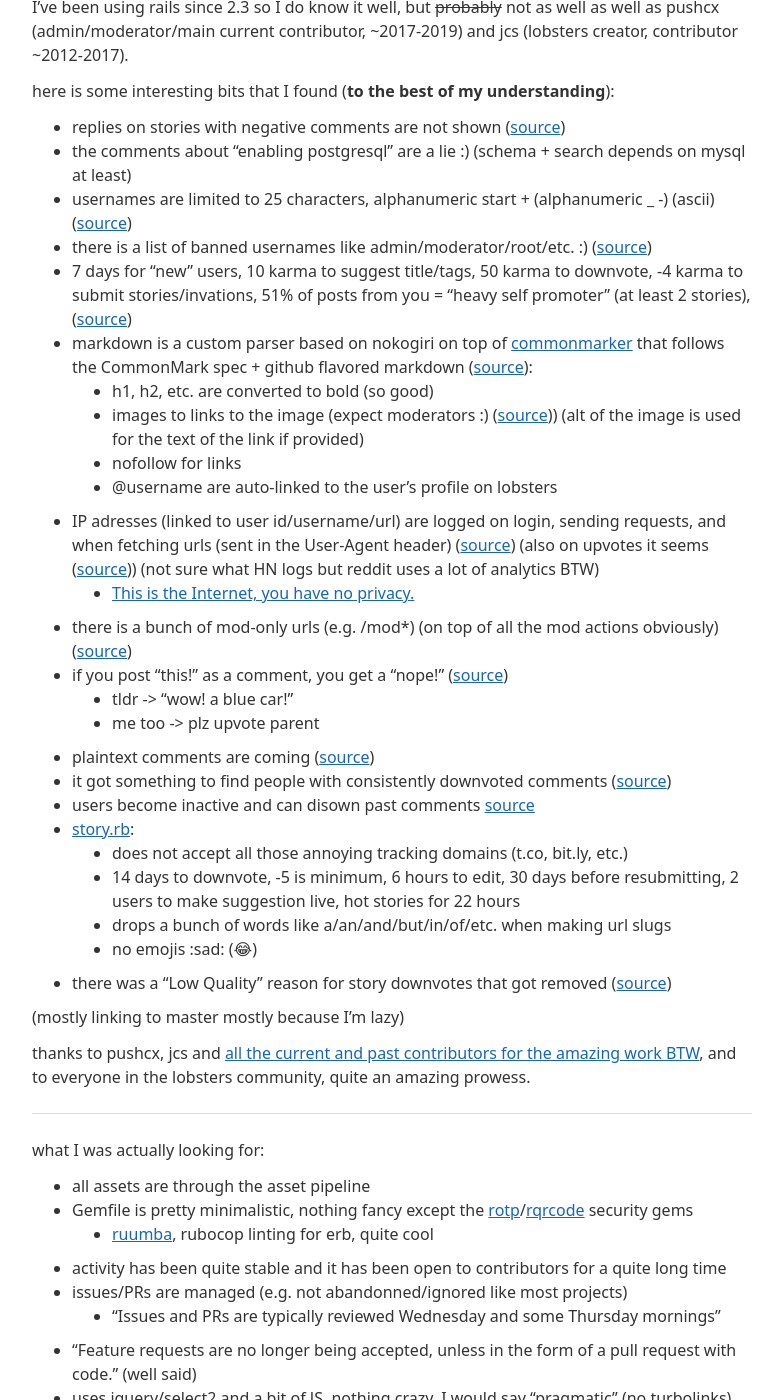
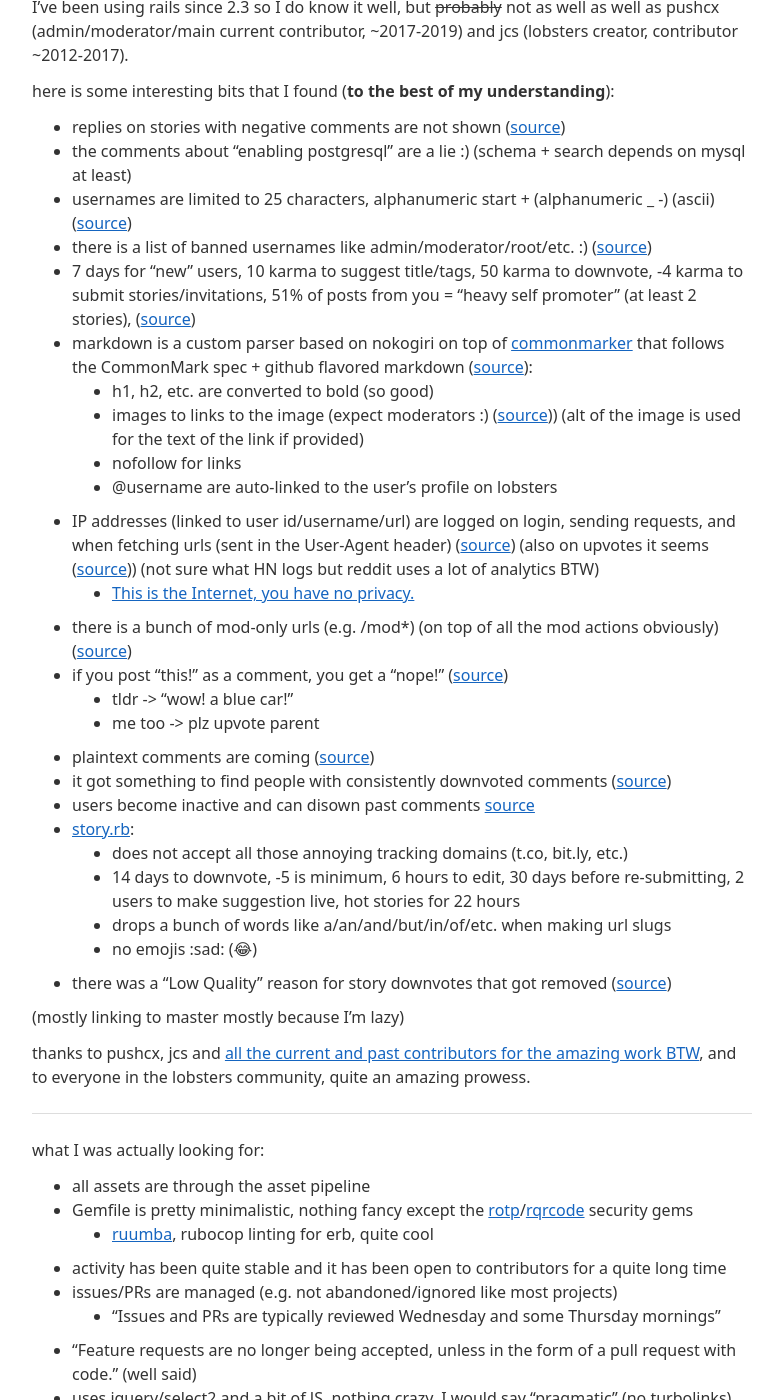
Before and after one commit to localhostdotdev/localhostdotdev.github.io, a Jekyll site: the page built from lobsters.md, in a window 1280 px wide and 1400 px high, scrolled down 403 px. Shown: the whole window, without its empty margins (248-1031 px from the left). Built offline with Jekyll 4.4.1, drawn with Linux system fonts in a browser that asks for light colours; some of the changed text lies outside the part shown.

Commit message:
spelling

```diff
--- a/lobsters.md
+++ b/lobsters.md
@@ -24,13 +24,13 @@ here is some interesting bits that I found (**to the best of my understanding**)
 - the comments about "enabling postgresql" are a lie :) (schema + search depends on mysql at least)
 - usernames are limited to 25 characters, alphanumeric start + (alphanumeric _ -) (ascii) ([source](https://github.com/lobsters/lobsters/blob/master/app/models/user.rb#L78-L80))
 - there is a list of banned usernames like admin/moderator/root/etc. :) ([source](https://github.com/lobsters/lobsters/blob/master/app/models/user.rb#L103-L106))
--  7 days for "new" users, 10 karma to suggest title/tags, 50 karma to downvote, -4 karma to submit stories/invations, 51% of posts from you = "heavy self promoter" (at least 2 stories), ([source](https://github.com/lobsters/lobsters/blob/master/app/models/user.rb#L108-L127))
+-  7 days for "new" users, 10 karma to suggest title/tags, 50 karma to downvote, -4 karma to submit stories/invitations, 51% of posts from you = "heavy self promoter" (at least 2 stories), ([source](https://github.com/lobsters/lobsters/blob/master/app/models/user.rb#L108-L127))
 - markdown is a custom parser based on nokogiri on top of [commonmarker](https://github.com/gjtorikian/commonmarker) that follows the CommonMark spec + github flavored markdown ([source](https://github.com/lobsters/lobsters/blob/master/extras/markdowner.rb)):
   - h1, h2, etc. are converted to bold (so good)
   - images to links to the image (expect moderators :) ([source](https://github.com/lobsters/lobsters/commit/efe350581144019f25c8e69d826f14bc6e66ae08))) (alt of the image is used for the text of the link if provided)
   - nofollow for links
   - @username are auto-linked to the user's profile on lobsters
-- IP adresses (linked to user id/username/url) are logged on login, sending requests, and when fetching urls (sent in the User-Agent header) ([source](https://github.com/lobsters/lobsters/search?q=remote_ip&unscoped_q=remote_ip)) (also on upvotes it seems ([source](https://github.com/lobsters/lobsters/commit/0cea4d497cb5f86a8b623c880c650524b44b4255))) (not sure what HN logs but reddit uses a lot of analytics BTW)
+- IP addresses (linked to user id/username/url) are logged on login, sending requests, and when fetching urls (sent in the User-Agent header) ([source](https://github.com/lobsters/lobsters/search?q=remote_ip&unscoped_q=remote_ip)) (also on upvotes it seems ([source](https://github.com/lobsters/lobsters/commit/0cea4d497cb5f86a8b623c880c650524b44b4255))) (not sure what HN logs but reddit uses a lot of analytics BTW)
   - [This is the Internet, you have no privacy.](https://lobste.rs/privacy)
 - there is a bunch of mod-only urls (e.g. /mod\*) (on top of all the mod actions obviously) ([source](https://github.com/lobsters/lobsters/blob/d2963d4b80b47ac9f34bda65154a37cdde0a2174/app/controllers/mod_controller.rb))
 - if you post "this!" as a comment, you get a "nope!" ([source](https://github.com/lobsters/lobsters/blob/master/app/models/comment.rb#L50-L74))
@@ -41,7 +41,7 @@ here is some interesting bits that I found (**to the best of my understanding**)
 - users become inactive and can disown past comments [source](https://github.com/lobsters/lobsters/blob/master/app/models/inactive_user.rb)
 - [story.rb](https://github.com/lobsters/lobsters/blob/master/app/models/story.rb):
   - does not accept all those annoying tracking domains (t.co, bit.ly, etc.)
-  - 14 days to downvote, -5 is minimum, 6 hours to edit, 30 days before resubmitting, 2 users to make suggestion live, hot stories for 22 hours
+  - 14 days to downvote, -5 is minimum, 6 hours to edit, 30 days before re-submitting, 2 users to make suggestion live, hot stories for 22 hours
   - drops a bunch of words like a/an/and/but/in/of/etc. when making url slugs
   - no emojis :sad: (😂)
 - there was a "Low Quality" reason for story downvotes that got removed ([source](https://github.com/lobsters/lobsters/blob/master/app/models/vote.rb#L23))
@@ -58,7 +58,7 @@ what I was actually looking for:
 - Gemfile is pretty minimalistic, nothing fancy except the [rotp](https://github.com/mdp/rotp)/[rqrcode](https://github.com/whomwah/rqrcode) security gems
   - [ruumba](https://github.com/ericqweinstein/ruumba), rubocop linting for erb, quite cool
 - activity has been quite stable and it has been open to contributors for a quite long time
-- issues/PRs are managed (e.g. not abandonned/ignored like most projects)
+- issues/PRs are managed (e.g. not abandoned/ignored like most projects)
   - "Issues and PRs are typically reviewed Wednesday and some Thursday mornings"
 - "Feature requests are no longer being accepted, unless in the form of a pull request with code." (well said)
 - uses jquery/select2 and a bit of JS, nothing crazy, I would say "pragmatic" (no turbolinks)
```
Also changed, not shown: other parts of lobsters.md (+5 -1 lines).
